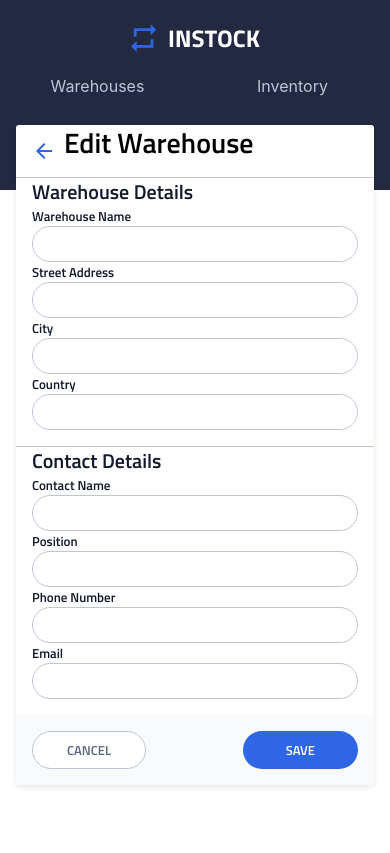
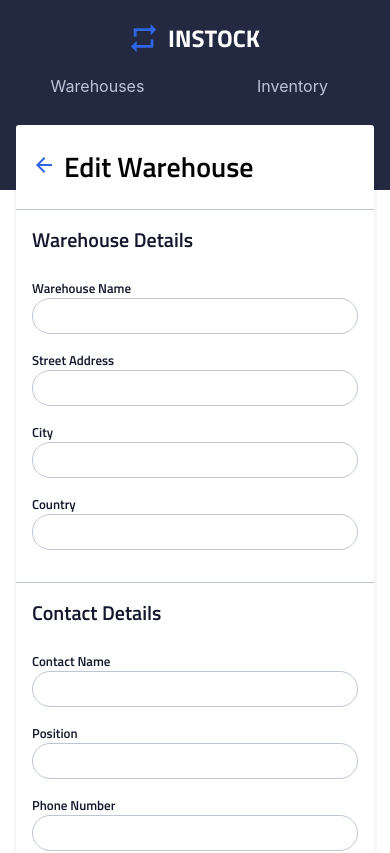
Before and after one commit to Dkirali/instock-brainstation, a React (Create React App) app in the folder client/: page /warehouses/1/edit in a window 390 px wide. Shown: the top 853 px of the page. Built offline with nearby package versions, Linux system fonts and the light colour scheme; no server answers.

Commit message:
front-end and back-end is complete, just need to work on the phone field

```diff
--- a/client/src/components/EditWarehouse/EditWarehouse.jsx
+++ b/client/src/components/EditWarehouse/EditWarehouse.jsx
@@ -5,6 +5,7 @@ import Arrow from '../../assets/icons/arrow_back-24px.svg'
 import { API_URL } from "../../utils/utils";
 import "./EditWarehouse.scss"
 import { get } from 'lodash';
+import { Link } from "react-router-dom";
 
 
 class EditWarehouse extends React.Component {
@@ -68,11 +69,10 @@ class EditWarehouse extends React.Component {
 
   validateEmail = () => {
     let emailError = "";
-    console.log("Here is the email to submit:");
-    console.log(this.state.editWarehouse.contact.email);
+
     if (!this.state.editWarehouse.contact.email.includes("@")) {
       emailError = "invalid email";
-      console.log(`Email doesnt include @ sign! email: ${this.state.editWarehouse.contact.email}`);
+      alert("please use @ in the email section in order to submit")
     }
 
     if (emailError) {
@@ -85,11 +85,13 @@ class EditWarehouse extends React.Component {
 
 
   validateInputs = () => {
-    if(this.state.editWarehouse.address !== "" ) {
+    if(this.state.editWarehouse.name !== "" && this.state.editWarehouse.address !== "" && this.state.editWarehouse.city !== "" && this.state.editWarehouse.country !== "" && this.state.editWarehouse.contact.name !== "" && this.state.editWarehouse.contact.position !== "" && this.state.editWarehouse.contact.phone !== ""  && this.state.editWarehouse.contact.email !== "") {
       console.log("true")
     } else {
-      console.log("no")
+      alert("All fields must be filled to save")
+      return false;
     }
+    return true;
   }
 
   handleSubmit = (e) => {
@@ -99,7 +101,7 @@ class EditWarehouse extends React.Component {
     const isValidEmail = this.validateEmail();
     const isValidInputs = this.validateInputs();
 
-    if (isValidEmail) {
+    if (isValidEmail && isValidInputs) {
       console.log("ID: ", id);
       axios.put(`${API_URL}/warehouses/edit/${id}`, {
         name: this.state.editWarehouse.name,
@@ -114,27 +116,25 @@ class EditWarehouse extends React.Component {
         }
       })
       .then (res => {
-        console.log("Res from axios put")
-        console.log(res)
-        this.props.history.push(`/`)
+        this.props.history.push(`/warehouses/${id}`)
       })
       .catch(err => {
         console.log(err)
       })
     } else {
-      alert("You need to use @ to submit")
+      // alert("You need to use @ to submit")
       console.log("bad")
     }
   }
 
   render() {
-
     if (this.state.editWarehouse !== {}) {
-
       return (
         <section className="editwarehouse">
           <div className="editwarehouse__nav">
+            <Link to ={`/warehouses/${this.state.editWarehouse.id}`}>
             <img className="editwarehouse__image" src={Arrow} alt="go back to warehouse details"/>
+            </Link>
             <h1 className="editwarehouse__title">Edit Warehouse</h1>
           </div>
           <form className="editwarehouse__form" onSubmit={(e) => this.handleSubmit(e)}>
--- a/client/src/components/EditWarehouse/EditWarehouse.scss
+++ b/client/src/components/EditWarehouse/EditWarehouse.scss
@@ -22,7 +22,7 @@
       }
 
     &__nav{
-        padding: 0 1rem;
+        padding: 1.5rem 1rem;
         display: flex;
         justify-content: flex-start;
         align-items: center;
@@ -47,7 +47,6 @@
 
   &__title {
     @include demi;
-    padding: 0 0 1rem 0;
     font-size: 28px;
     line-height: 36px;
     margin-bottom: 0;
@@ -82,16 +81,19 @@
         font-size: 20px;
         line-height: 28px;
         color: #13182C;
+        padding: 1rem 0 1.5rem;
 
         @include tablet {
             margin: 0;
-            margin-bottom: 2rem;
+            font-size: 24px;
+            line-height: 32px;
+            padding: 0.5rem 0 2rem;
         }
 
       }
 
     &-top {
-
+        margin-bottom: 1rem
     }
 
     &-name {
@@ -121,6 +123,7 @@
     }
 
     &-mid {
+        margin-bottom: 1rem
 
     }
 
@@ -170,6 +173,10 @@
         }
     }
 
+    &-bottom {
+        margin-bottom: 1rem
+    }
+
     &-country {
         @include demi;
         font-size: 13px;
@@ -210,10 +217,13 @@
             font-size: 20px;
             line-height: 28px;
             color: #13182C;
+            padding: 1rem 0 1.5rem;
 
             @include tablet {
                 margin: 0;
-                margin-bottom: 2rem;
+                font-size: 24px;
+                line-height: 32px;
+                padding: 0.5rem 0 2rem;
             }
         }
 
@@ -221,6 +231,7 @@
     }
 
     &-top {
+        margin-bottom: 1rem;
 
     }
 
@@ -242,12 +253,11 @@
             font-size: 14px;
             line-height: 22px;
             padding-left: 1rem;
-
         }
     }
 
     &-mid {
-
+        margin-bottom: 1rem;
     }
 
     &-position {
@@ -268,7 +278,6 @@
             font-size: 14px;
             line-height: 22px;
             padding-left: 1rem;
-
         }
     }
 
@@ -295,7 +304,7 @@
     }
 
     &-bottom {
-
+        margin-bottom: 1rem;
     }
 
     &-email {
@@ -316,7 +325,6 @@
             font-size: 14px;
             line-height: 22px;
             padding-left: 1rem;
-
         }
     }
   }
--- a/client/src/components/WarehouseDetails/WarehouseDetails.jsx
+++ b/client/src/components/WarehouseDetails/WarehouseDetails.jsx
@@ -1,6 +1,5 @@
 import React from "react";
 import DelModal from "../DelModal/DelModal"
-
 import "./WarehouseDetails.scss";
 import Arrow from '../../assets/icons/arrow_back-24px.svg'
 import Trash from "../../assets/icon/delete_outline-24px.svg";
@@ -18,9 +17,8 @@ class WarehouseDetails extends React.Component {
     inventory: null,
     loaded: false,
     selectedWarehouse: [],
+    isUpdated: false
     };
-
-
 
   componentDidMount(){
   let id = this.props.match.params.id
@@ -46,6 +44,11 @@ class WarehouseDetails extends React.Component {
   }
 
 
+  updatedData = () => {
+    this.setState({isUpdated:true})
+  }
+
+
  render () {
  let stockDecide
   if (this.state.loaded === false) {
@@ -53,14 +56,13 @@ class WarehouseDetails extends React.Component {
   }
 
   return (
-
     <section className="warehousedetails">
       <div className="warehousedetails__nav">
           <div className="warehousedetails__nav-wrapper">
             <Link to="/warehouses"> <img className="warehousedetails__image" src={Arrow} alt="go back to warehouse list"/> </Link>
             <h1 className="warehousedetails__title">{this.state.selectedWarehouse.name}</h1>
           </div>
-            <form className="warehousedetails__form">
+            <form className="warehousedetails__form" onSubmit="">
             <label className="warehousedetails__form-label" htmlFor="text"></label>
                 <Link to ={`/warehouses/${this.state.selectedWarehouse.id}/edit`}>
                 <button className="warehousedetails__button" type="submit">
--- a/client/src/components/WarehouseDetails/WarehouseDetails.scss
+++ b/client/src/components/WarehouseDetails/WarehouseDetails.scss
@@ -4,13 +4,11 @@
 @use "../../partials/animations" as *;
 
 .warehousedetails{
-  padding-top: 1rem;
   position: relative;
   margin-left: 1rem;
   margin-right: 1rem;
   z-index: 1;
   top: -4rem;
-
   background: #ffffff;
   box-shadow: 0px 2px 5px rgba(19, 24, 44, 0.1);
   border-radius: 3px;
@@ -47,12 +45,11 @@
       display: flex;
       align-items: center;
       justify-content: space-between;
-      padding: 0 2rem 0.7rem;
+      padding: 0 2rem 0.2rem;
     }
 
     @include desktop {
-
-      padding: 0 2rem 0;
+      padding: 0 2rem 0.2rem;
     }
 
     &-wrapper {
@@ -117,21 +114,19 @@
 
   &__title {
     @include demi;
-    padding: 0 0 1rem 0;
     font-size: 28px;
     line-height: 36px;
     margin-bottom: 0;
 
     @include tablet {
-      padding-left: 0;
-      padding: 0 0 0.9rem 0;
+      font-size: 32px;
+      line-height: 40px;
+      padding:0;
     }
 
     @include desktop {
-      padding-left: 1.5rem;
       font-size: 32px;
       line-height: 40px;
-      padding: 0 0 1.15rem 0;
     }
   }
 
@@ -186,7 +181,7 @@
     flex-direction: row;
     align-items: center;
     justify-content: center;
-    width: 100%;
+    width: 36px;
     height: 36px;
     background: #2e66e6;
     border-radius: 20px;
@@ -216,8 +211,9 @@
   &__specifics {
     display: flex;
     flex-direction: column;
-    padding: 0 1rem;
+    padding: 1rem 1rem;
     margin-bottom: 1rem;
+    border-top: 1px solid #BDC5D5;
 
 
     @include tablet {
@@ -385,7 +381,6 @@
   &__information {
     padding: 1rem 0;
     border-top: 1px solid #bdc5d5;
-    border-bottom: 1px solid #bdc5d5;
     display: flex;
     flex-direction: column;
     @include tablet {
--- a/client/src/components/WarehouseList/WarehouseList.jsx
+++ b/client/src/components/WarehouseList/WarehouseList.jsx
@@ -90,7 +90,9 @@ class WarehouseList extends React.Component {
           </div>
           <div className="warehouse__actions">
             <img name = {warehouse.name} id = {warehouse.id}  onClick={this.onTrashHandler} className ="warehouse__actions-trash" src={Trash} alt="trashcan"/>
+            <Link to = {`warehouses/${warehouse.id}/edit`}>
             <img className ="warehouse__actions-edit"src={Edit} alt="edit"/>
+             </Link>
           </div>
         </div>
       )
```
